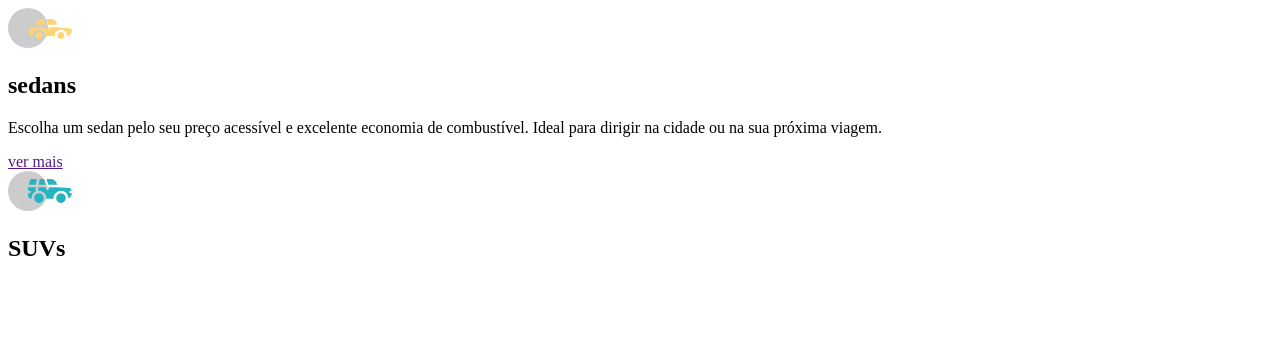
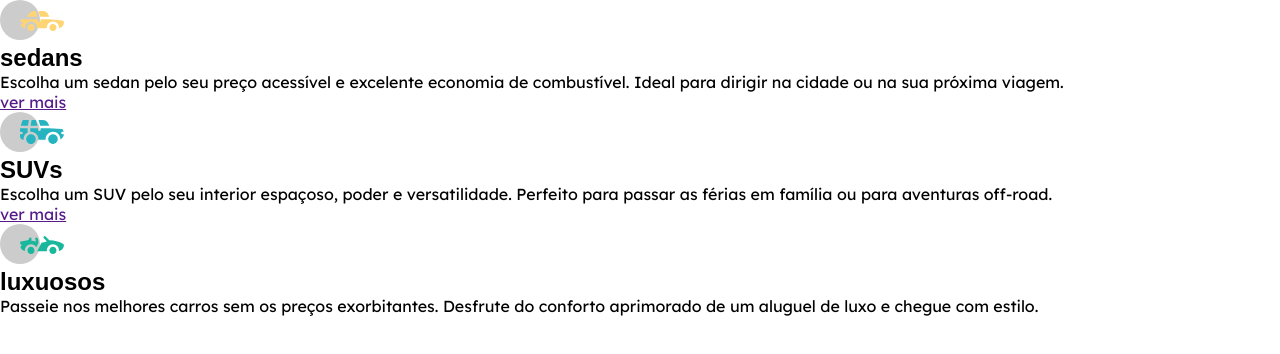
Before and after one commit to juliocesar280108280108/carros, a plain HTML site: page index.html in a window 1280 px wide. Drawn offline with Linux system fonts and the light colour scheme.

Commit message:
estrutura da css

```diff
--- a/index.html
+++ b/index.html
@@ -4,6 +4,10 @@
     <meta charset="UTF-8">
     <meta http-equiv="X-UA-Compatible" content="IE=edge">
     <meta name="viewport" content="width=device-width, initial-scale=1.0">
+    <link rel="preconnect" href="https://fonts.googleapis.com">
+    <link rel="preconnect" href="https://fonts.gstatic.com" crossorigin>
+    <link href="https://fonts.googleapis.com/css2?family=Lexend+Deca&display=swap" rel="stylesheet">
+    <link rel="stylesheet" href="style.css">
     <title>Document</title>
 </head>
 <body>
@@ -19,15 +23,15 @@
         <section class="suvs">
             <img src="./imagens/imagens/icon-suvs.svg" alt="carro suv">
             <h2>SUVs</h2>
-            <p></p>
-            <a href=""></a>
+            <p>Escolha um SUV pelo seu interior espaçoso, poder e versatilidade. Perfeito para passar as férias em família ou para aventuras off-road.</p>
+            <a href="">ver mais</a>
         </section>
 
 
         <section class="luxuosos">
-             <img src="" alt="">
-            <h2></h2>
-            <p></p>
+             <img src="./imagens/imagens/icon-luxury.svg" alt="carro de luxo">
+            <h2>luxuosos</h2>
+            <p>Passeie nos melhores carros sem os preços exorbitantes. Desfrute do conforto aprimorado de um aluguel de luxo e chegue com estilo.</p>
             <a href=""></a>
         </section>
 
--- a/style.css
+++ b/style.css
@@ -0,0 +1,25 @@
+* {
+    margin: 0;
+    padding: 0;
+    box-sizing: 0;
+}
+
+:root {
+    --orange: #e38826;
+    --cyan: #006970;
+    --dark_cyan: #004241;
+    --gray: #f2f2f2;
+    --transparent: rgba(255,255,255,0.75);
+}
+
+h2{
+    font-family: 'big shouders display',sans-serif;
+}
+
+p{
+    font-family: 'lexend deca', sans-serif;
+}
+
+a{
+    font-family: 'lexend deca',sans-serif;
+}
```
